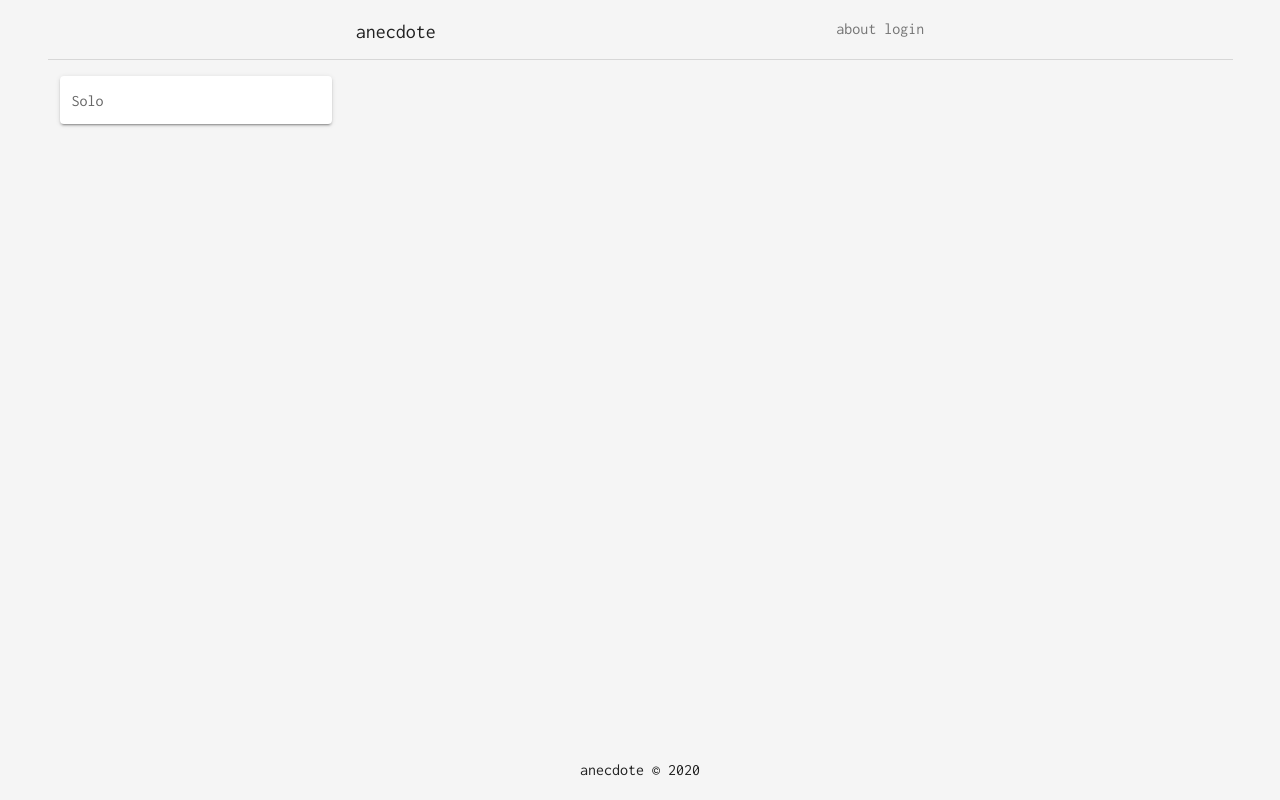
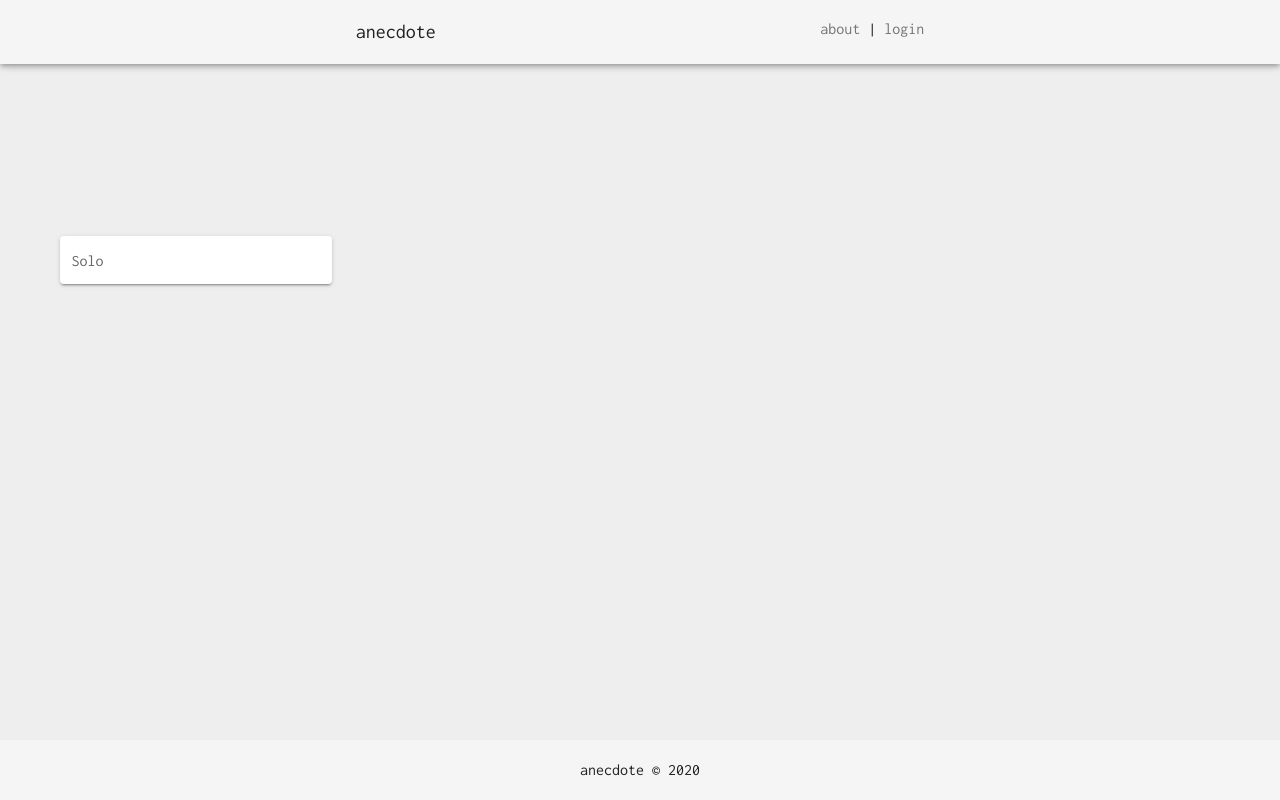
Before and after one commit to Simon-Truong/anecdote-ui, a Vue app: page / in a window 1280 px wide. Built offline with nearby package versions, Linux system fonts and the light colour scheme.

Commit message:
[style] fixed layout and added divided to buttons

```diff
--- a/src/components/Appbar.vue
+++ b/src/components/Appbar.vue
@@ -1,13 +1,13 @@
 <template>
   <div>
-    <v-app-bar app light flat>
+    <v-app-bar app light >
       <v-container>
         <v-row>
           <v-col cols="3" />
 
           <v-col cols="3">
             <v-toolbar-title>
-              <router-link to="/home" class="custom-anchor">
+              <router-link to="./" class="custom-anchor">
                 <span class="grey--text text--darken-4">anecdote</span>
               </router-link>
             </v-toolbar-title>
@@ -15,16 +15,13 @@
 
           <v-col cols="3">
             <div class="text-right">
-              <router-link to="/about" class="custom-anchor mr-2">about</router-link>
+              <router-link to="/about" class="custom-anchor">about</router-link>
+              <span> | </span>
               <router-link to="/login" class="custom-anchor">login</router-link>
             </div>
           </v-col>
 
           <v-col cols="3" />
-        </v-row>
-
-        <v-row>
-          <v-divider />
         </v-row>
       </v-container>
     </v-app-bar>
--- a/src/components/Home.vue
+++ b/src/components/Home.vue
@@ -1,6 +1,8 @@
 <template>
   <div class="custom-background">
     <v-container>
+      <div style="height: 20vh"></div>
+
       <v-row>
         <v-col cols="6" sm="6" md="3">
           <v-text-field label="Solo" placeholder="search..." solo><i class="fas fa-search"></i></v-text-field>
--- a/src/styles/_variables.scss
+++ b/src/styles/_variables.scss
@@ -1,4 +1,4 @@
-$background-color: #f5f5f5;
+$background-color: #EEEEEE;
 
 // font
 $grey-darken-1: #757575; // anchor
```
Also changed, not shown: 1 other file (tests, documents, lock files or other folders).
